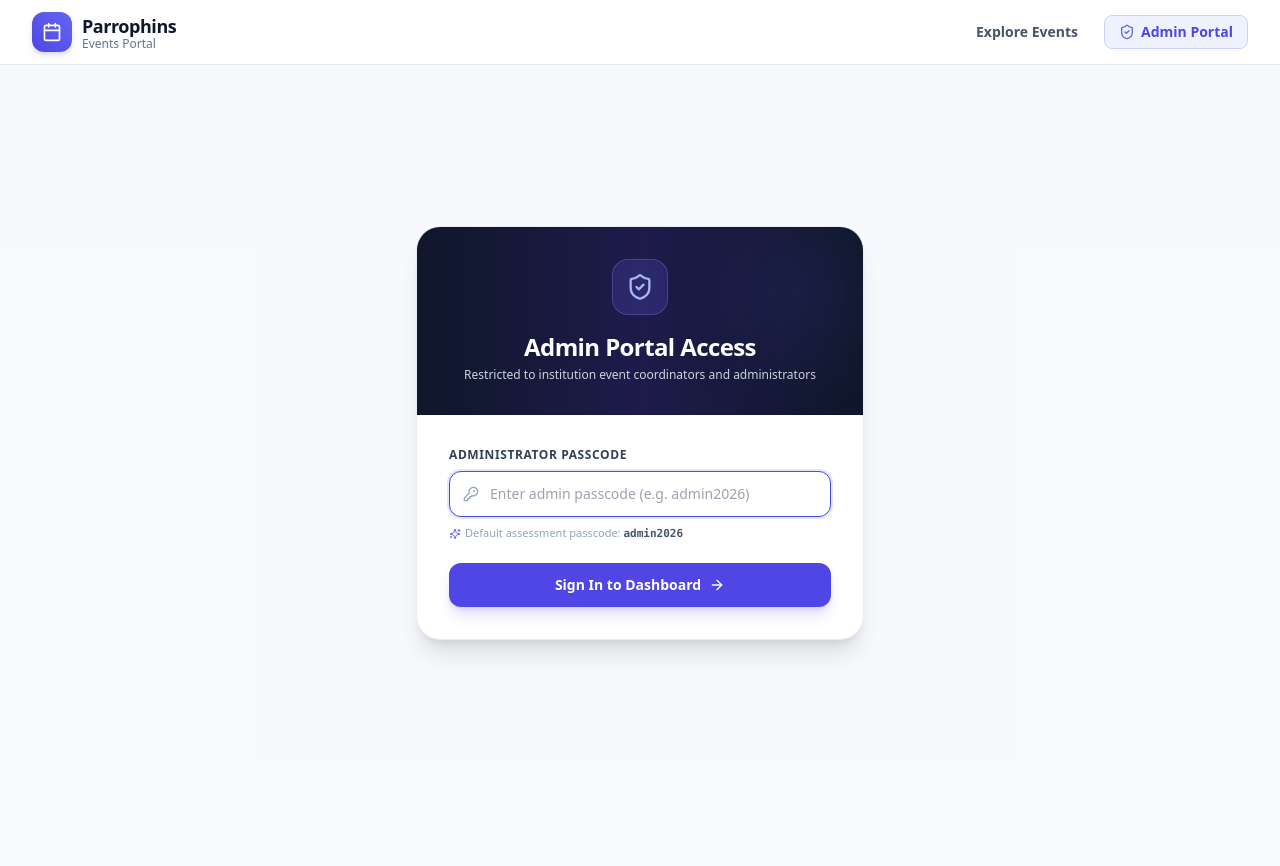
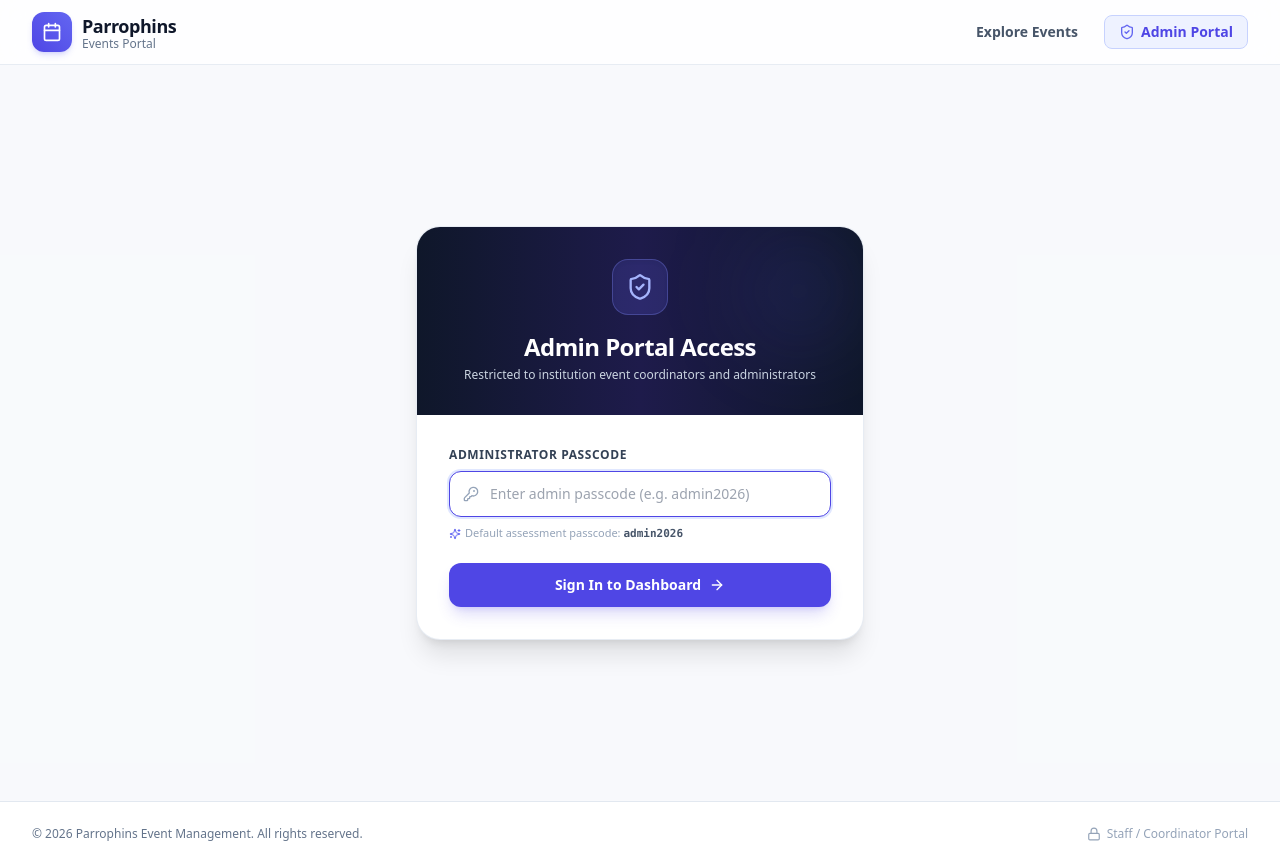
Before and after one commit to Arpithaapoojary/Event-Management, a React (Vite) app in the folder client/: page /admin/login in a window 1280 px wide. Before the commit the page ends 801 px from the top, so only its background shows below. Built offline with nearby package versions, Linux system fonts and the light colour scheme.

Commit message:
Hide admin dashboard link from public navbar and add staff access footer

```diff
--- a/client/src/App.jsx
+++ b/client/src/App.jsx
@@ -1,6 +1,7 @@
 import React from 'react';
 import { BrowserRouter, Routes, Route, Navigate } from 'react-router-dom';
 import Navbar from './components/common/Navbar';
+import Footer from './components/common/Footer';
 import HomePage from './pages/HomePage';
 import EventDetailPage from './pages/EventDetailPage';
 import AdminLoginPage from './pages/admin/AdminLoginPage';
@@ -26,6 +27,7 @@ export default function App() {
             <Route path="*" element={<Navigate to="/" replace />} />
           </Routes>
         </div>
+        <Footer />
       </div>
     </BrowserRouter>
   );
--- /dev/null
+++ b/client/src/components/common/Footer.jsx
@@ -0,0 +1,22 @@
+import React from 'react';
+import { Link } from 'react-router-dom';
+import { Lock } from 'lucide-react';
+
+export default function Footer() {
+  return (
+    <footer className="mt-auto border-t border-slate-200 bg-white py-6 text-xs text-slate-500">
+      <div className="max-w-7xl mx-auto px-4 sm:px-6 lg:px-8 flex flex-col sm:flex-row items-center justify-between gap-3">
+        <p>© {new Date().getFullYear()} Parrophins Event Management. All rights reserved.</p>
+        <div className="flex items-center gap-4">
+          <Link
+            to="/admin/login"
+            className="inline-flex items-center gap-1.5 text-slate-400 hover:text-slate-700 transition-colors"
+          >
+            <Lock className="w-3.5 h-3.5" />
+            <span>Staff / Coordinator Portal</span>
+          </Link>
+        </div>
+      </div>
+    </footer>
+  );
+}
--- a/client/src/components/common/Navbar.jsx
+++ b/client/src/components/common/Navbar.jsx
@@ -1,10 +1,16 @@
-import React from 'react';
+import React, { useState, useEffect } from 'react';
 import { Link, useLocation } from 'react-router-dom';
-import { Calendar, ShieldCheck, Sparkles } from 'lucide-react';
+import { Calendar, ShieldCheck } from 'lucide-react';
 
 export default function Navbar() {
   const location = useLocation();
   const isAdmin = location.pathname.startsWith('/admin');
+  const [hasAdminToken, setHasAdminToken] = useState(false);
+
+  useEffect(() => {
+    // Check if an admin is logged in
+    setHasAdminToken(Boolean(localStorage.getItem('admin_token')));
+  }, [location]);
 
   return (
     <header className="sticky top-0 z-40 w-full backdrop-blur-md bg-white/80 border-b border-slate-200/80 transition-all">
@@ -37,6 +43,8 @@ export default function Navbar() {
             Explore Events
           </Link>
 
+          {/* Admin link shown only if logged in or currently inside admin section */}
+          {(isAdmin || hasAdminToken) && (
             <Link
               to="/admin"
               className={`inline-flex items-center gap-1.5 px-3.5 py-1.5 rounded-lg text-sm font-semibold transition-all ${
@@ -48,6 +56,7 @@ export default function Navbar() {
               <ShieldCheck className="w-4 h-4 text-indigo-500" />
               <span>Admin Portal</span>
             </Link>
+          )}
         </nav>
       </div>
     </header>
```
Lines whose indentation alone changed are shown as unchanged.
